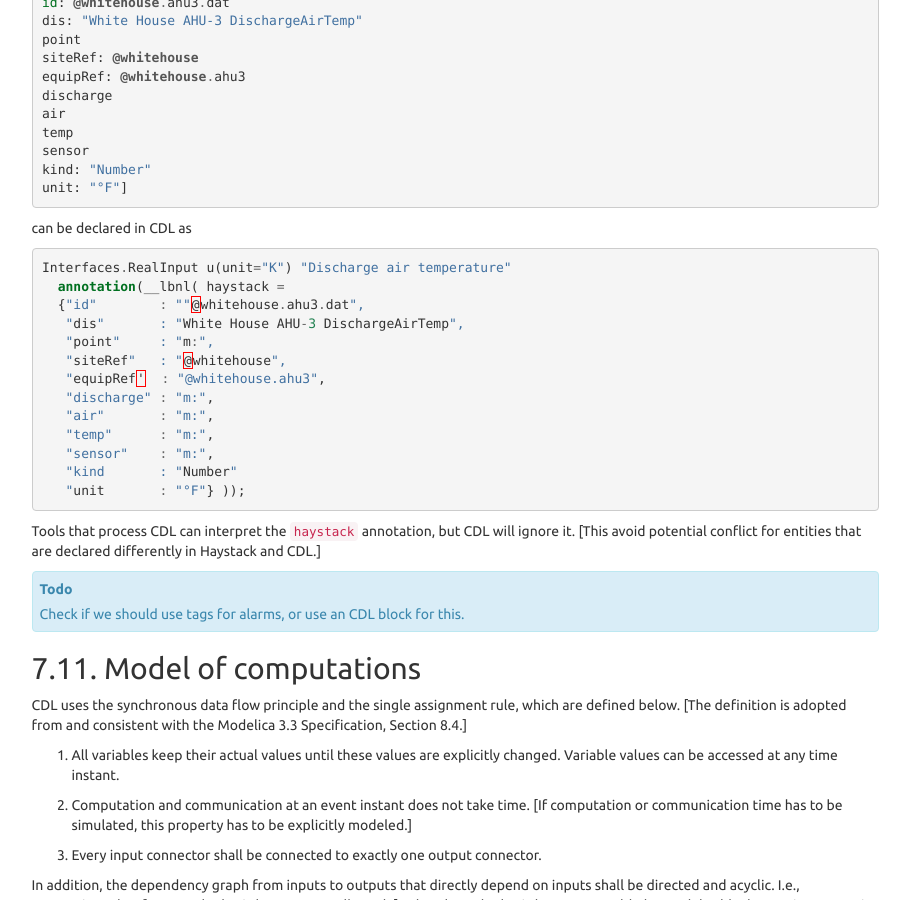
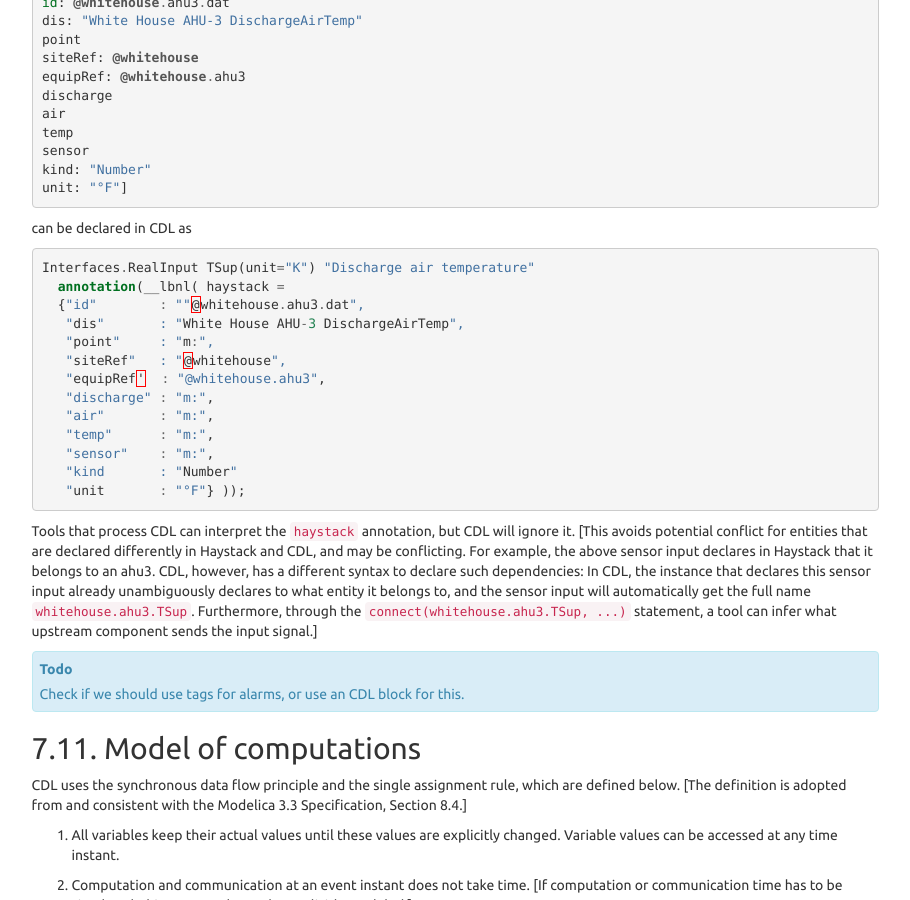
Before and after one commit to lbl-srg/obc, a Sphinx documentation site: the page built from specification/source/cdl.rst, in a window 1280 px wide and 900 px high, scrolled down 5679 px. Shown: the whole window, without its empty margins (331-1241 px from the left). Built offline with Sphinx 7.4.7, drawn with Linux system fonts in a browser that asks for light colours; cross-references to code outside the pages are shown as plain code.

Commit message:
Updated explanation

```diff
--- a/specification/source/cdl.rst
+++ b/specification/source/cdl.rst
@@ -431,7 +431,7 @@ can be declared in CDL as
 
 .. code:: modelica
 
-   Interfaces.RealInput u(unit="K") "Discharge air temperature"
+   Interfaces.RealInput TSup(unit="K") "Discharge air temperature"
      annotation(__lbnl( haystack =
      {"id"        : ""@whitehouse.ahu3.dat",
       "dis"       : "White House AHU-3 DischargeAirTemp",
@@ -446,8 +446,15 @@ can be declared in CDL as
       "unit       : "°F"} ));
 
 Tools that process CDL can interpret the ``haystack`` annotation,
-but CDL will ignore it. [This avoid potential conflict for entities that
-are declared differently in Haystack and CDL.]
+but CDL will ignore it. [This avoids potential conflict for entities that
+are declared differently in Haystack and CDL, and may be conflicting.
+For example, the above sensor input declares in Haystack that it belongs
+to an ahu3. CDL, however, has a different syntax to declare such dependencies:
+In CDL, the instance that declares this sensor
+input already unambiguously declares to what entity it belongs to, and the
+sensor input will automatically get the full name ``whitehouse.ahu3.TSup``.
+Furthermore, through the ``connect(whitehouse.ahu3.TSup, ...)`` statement,
+a tool can infer what upstream component sends the input signal.]
 
 .. todo:: Check if we should use tags for alarms, or use an CDL block for this.
 
```
